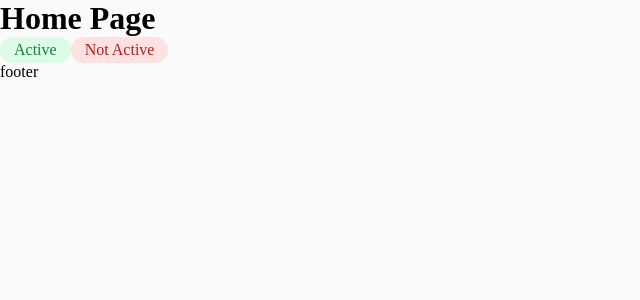
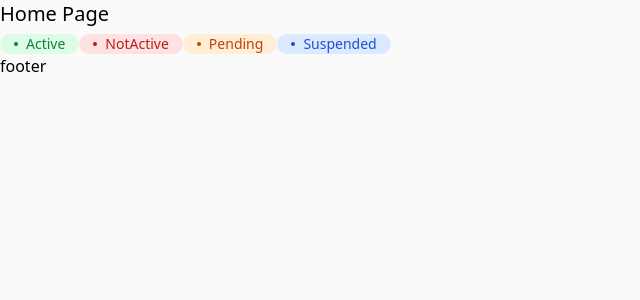
Before and after one commit to gudzsv/crm, a Next.js app: page / in a window 1280 px wide. Shown: the top 300 px of the page, without its empty margins (0-640 px from the left). Built offline with nearby package versions, Linux system fonts and the light colour scheme.

Commit message:
added tailwind css to project and change label styles to tailwind classes

```diff
--- a/package.json
+++ b/package.json
@@ -18,10 +18,13 @@
     "@types/node": "^20",
     "@types/react": "^18",
     "@types/react-dom": "^18",
+    "autoprefixer": "^10.4.20",
     "eslint": "^8",
     "eslint-config-next": "14.2.14",
     "eslint-config-prettier": "^9.1.0",
+    "postcss": "^8.4.47",
     "prettier": "^3.3.3",
+    "tailwindcss": "^3.4.13",
     "typescript": "^5"
   }
 }
--- /dev/null
+++ b/postcss.config.js
@@ -0,0 +1,6 @@
+module.exports = {
+  plugins: {
+    tailwindcss: {},
+    autoprefixer: {},
+  },
+}
--- a/src/app/components/active-label.module.css
+++ /dev/null
@@ -1,11 +0,0 @@
-.label {
-  display: inline-flex;
-  padding: 4px 14px;
-  align-items: center;
-  gap: 8px;
-
-  border-radius: 28px;
-  background-color: #dcfce7;
-
-  color: #15803d;
-}
--- a/src/app/components/active-label.tsx
+++ /dev/null
@@ -1,12 +0,0 @@
-import React from 'react';
-import styles from './active-label.module.css';
-
-export interface ActiveLabelProps {
-  children: React.ReactNode;
-}
-
-function ActiveLabel({ children }: ActiveLabelProps) {
-  return <span className={styles.label}>{children}</span>;
-}
-
-export default ActiveLabel;
--- a/src/app/components/not-active-label.module.css
+++ /dev/null
@@ -1,11 +0,0 @@
-.label {
-  display: inline-flex;
-  padding: 4px 14px;
-  align-items: center;
-  gap: 8px;
-
-  border-radius: 28px;
-  background-color: #fee2e2;
-
-  color: #b91c1c;
-}
--- a/src/app/components/not-active-label.tsx
+++ /dev/null
@@ -1,12 +0,0 @@
-import React from 'react';
-import styles from './not-active-label.module.css';
-
-export interface NotActiveLabelProps {
-  children: React.ReactNode;
-}
-
-function NotActiveLabel({ children }: NotActiveLabelProps) {
-  return <span className={styles.label}>{children}</span>;
-}
-
-export default NotActiveLabel;
--- /dev/null
+++ b/src/app/components/satatus-label.tsx
@@ -0,0 +1,32 @@
+import React from 'react';
+
+export enum Status {
+  Active = 'active',
+  NotActive = 'notActive',
+  Pending = 'pending',
+  Suspended = 'suspended',
+}
+
+export interface StatusLabelProps {
+  children: React.ReactNode;
+  status: Status;
+}
+
+function StatusLabel({ children, status }: StatusLabelProps) {
+  return (
+    <span
+      className={`inline-flex items-center py1 px-3.5 rounded-3xl text-sm font-medium ${
+        (status === Status.Active && 'text-green-700 bg-green-100') ||
+        (status === Status.NotActive && 'text-red-700 bg-red-100') ||
+        (status === Status.Pending && 'text-orange-700 bg-orange-100') ||
+        (status === Status.Suspended && 'text-blue-700 bg-blue-100') ||
+        ''
+      }`}
+    >
+      <div className="w-1 h-1 mr-2 rounded-full bg-current"></div>
+      {children}
+    </span>
+  );
+}
+
+export default StatusLabel;
--- a/src/app/globals.css
+++ b/src/app/globals.css
@@ -22,6 +22,9 @@ body {
 		color-scheme: dark;
 	}
 } */
+@tailwind base;
+@tailwind components;
+@tailwind utilities;
 
 * {
   box-sizing: border-box;
--- a/src/app/page.tsx
+++ b/src/app/page.tsx
@@ -1,13 +1,14 @@
-import ActiveLabel from '@/app/components//active-label';
-import NotActiveLabel from '@/app/components/not-active-label';
+import StatusLabel, { Status } from '@/app/components/satatus-label';
 
 export default function Home() {
   return (
     <>
       <main>
-        <h1>Home Page</h1>
-        <ActiveLabel>Active</ActiveLabel>
-        <NotActiveLabel>Not Active</NotActiveLabel>
+        <h1 className="text-xl">Home Page</h1>
+        <StatusLabel status={Status.Active}>Active</StatusLabel>
+        <StatusLabel status={Status.NotActive}>NotActive</StatusLabel>
+        <StatusLabel status={Status.Pending}>Pending</StatusLabel>
+        <StatusLabel status={Status.Suspended}>Suspended</StatusLabel>
       </main>
       <footer>
         <p>footer</p>
--- /dev/null
+++ b/tailwind.config.js
@@ -0,0 +1,8 @@
+/** @type {import('tailwindcss').Config} */
+module.exports = {
+  content: ['./src/**/*.{js,ts,jsx,tsx,mdx}'],
+  theme: {
+    extend: {},
+  },
+  plugins: [],
+}
```
Also changed, not shown: 1 other file (tests, documents, lock files or other folders).
